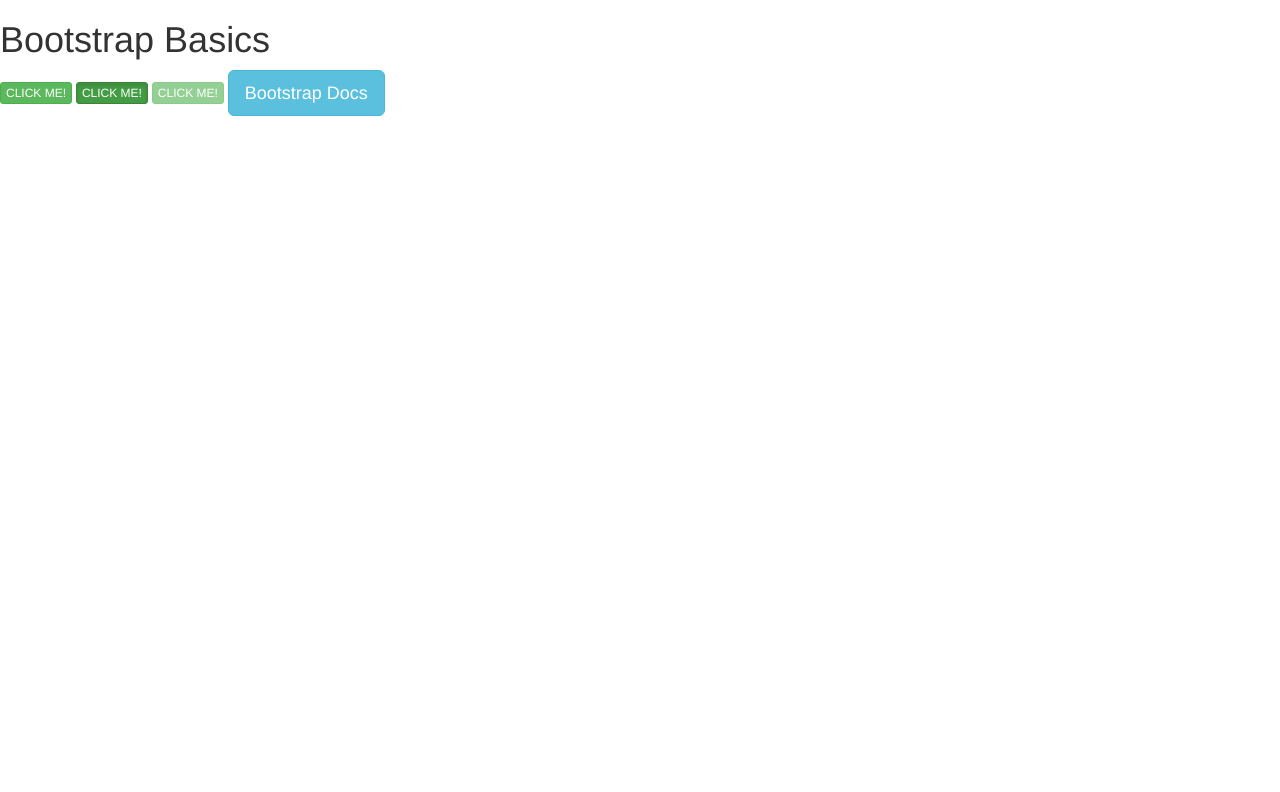
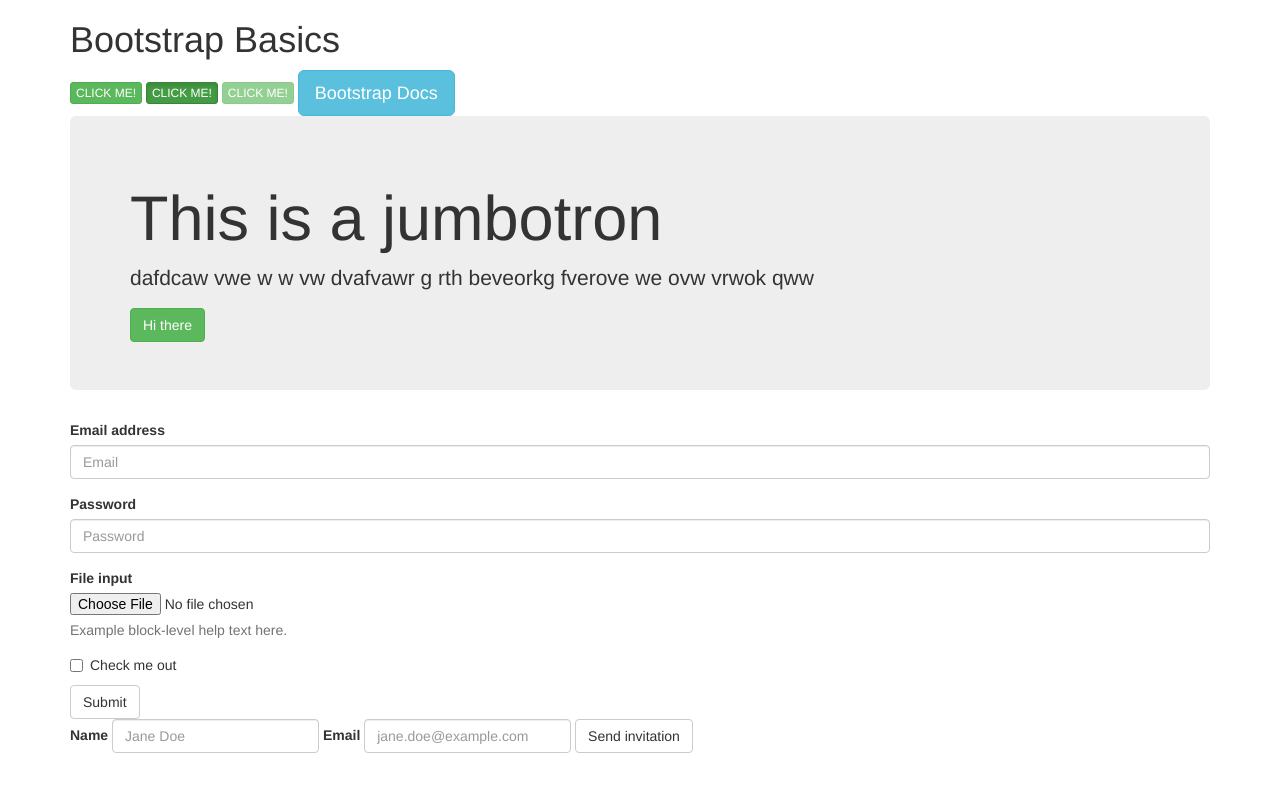
Before and after one commit to robin-qu/Web-Developer-Bootcamp, a plain HTML site: page Exercise/Section7/basics.html in a window 1280 px wide. Drawn offline with Linux system fonts and the light colour scheme.

Commit message:
bootstrap demo

```diff
--- a/Exercise/Section7/basics.html
+++ b/Exercise/Section7/basics.html
@@ -6,12 +6,57 @@
     </head>
 
     <body>
-        <h1>Bootstrap Basics</h1>
-        <button class="btn btn-success btn-xs">CLICK ME!</button>
-        <button class="btn btn-success btn-xs active">CLICK ME!</button>
-        <button class="btn btn-success btn-xs" disabled="disabled">CLICK ME!</button>
+        <div class="container">
+            <h1>Bootstrap Basics</h1>
+            <button class="btn btn-success btn-xs">CLICK ME!</button>
+            <button class="btn btn-success btn-xs active">CLICK ME!</button>
+            <button class="btn btn-success btn-xs" disabled="disabled">CLICK ME!</button>
 
-        <a href="http://www.getbootstrap.com" class="btn btn-info btn-lg">Bootstrap Docs</a>
+            <a href="http://www.getbootstrap.com" class="btn btn-info btn-lg">Bootstrap Docs</a>
+
+
+            <div class="jumbotron">
+                <h1>This is a jumbotron</h1>
+                <p>dafdcaw vwe w w vw  dvafvawr g rth beveorkg fverove we ovw vrwok qww </p>
+                <button class="btn btn-success btn-large">Hi there</button>
+            </div>
+
+            <form>
+                <div class="form-group">
+                    <label for="exampleInputEmail1">Email address</label>
+                    <input type="email" class="form-control" id="exampleInputEmail1" placeholder="Email">
+                </div>
+                <div class="form-group">
+                    <label for="exampleInputPassword1">Password</label>
+                    <input type="password" class="form-control" id="exampleInputPassword1" placeholder="Password">
+                </div>
+                <div class="form-group">
+                    <label for="exampleInputFile">File input</label>
+                    <input type="file" id="exampleInputFile">
+                    <p class="help-block">Example block-level help text here.</p>
+                </div>
+                <div class="checkbox">
+                    <label>
+                    <input type="checkbox"> Check me out
+                    </label>
+                </div>
+                <button type="submit" class="btn btn-default">Submit</button>
+            </form>
+
+            <!-- Inline-form -->
+            <form class="form-inline">
+                <div class="form-group">
+                    <label for="exampleInputName2">Name</label>
+                    <input type="text" class="form-control" id="exampleInputName2" placeholder="Jane Doe">
+                </div>
+                <div class="form-group">
+                    <label for="exampleInputEmail2">Email</label>
+                    <input type="email" class="form-control" id="exampleInputEmail2" placeholder="jane.doe@example.com">
+                </div>
+                <button type="submit" class="btn btn-default">Send invitation</button>
+            </form>
+        </div>
+
 
     </body>
 </html>
```
